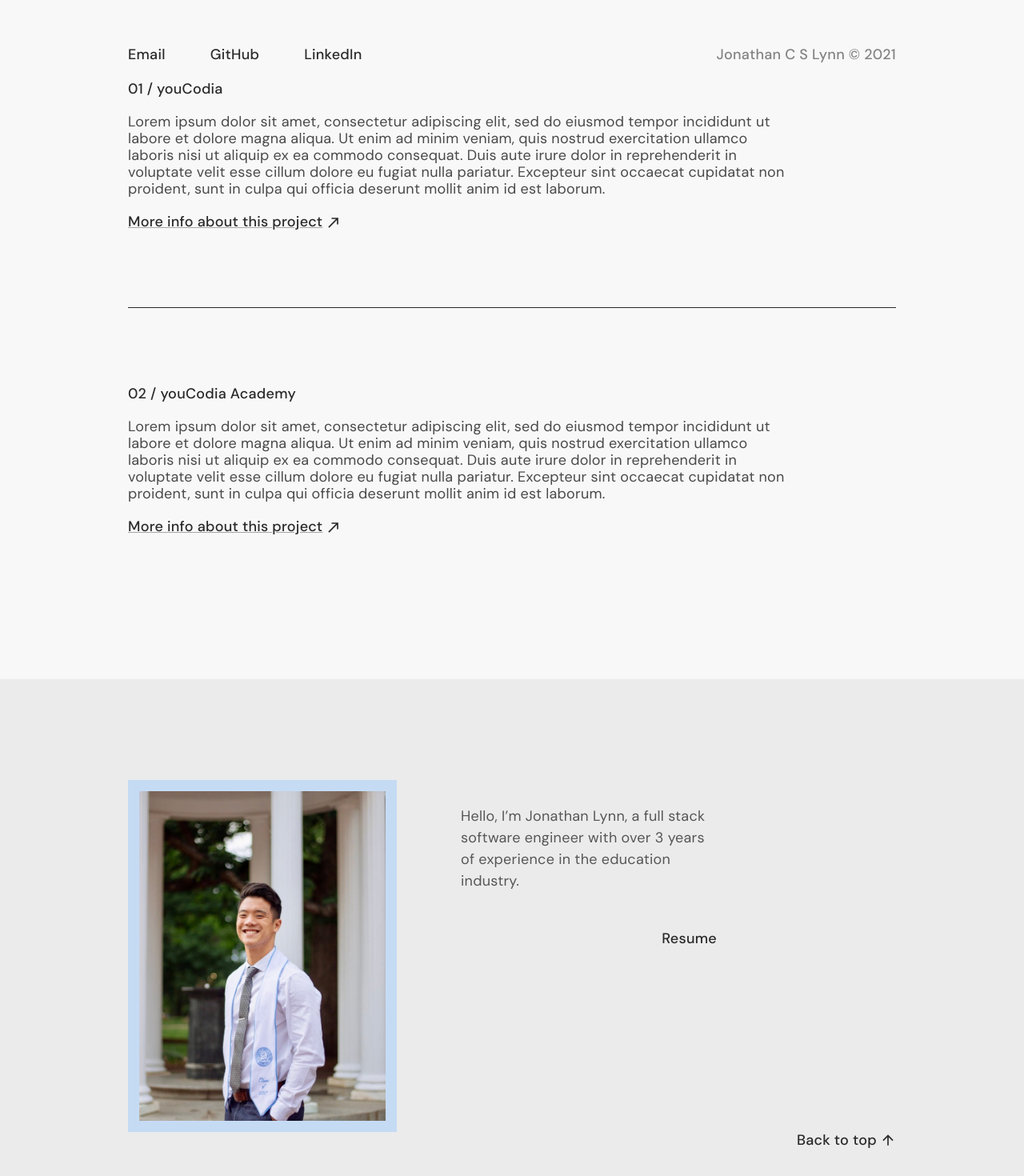
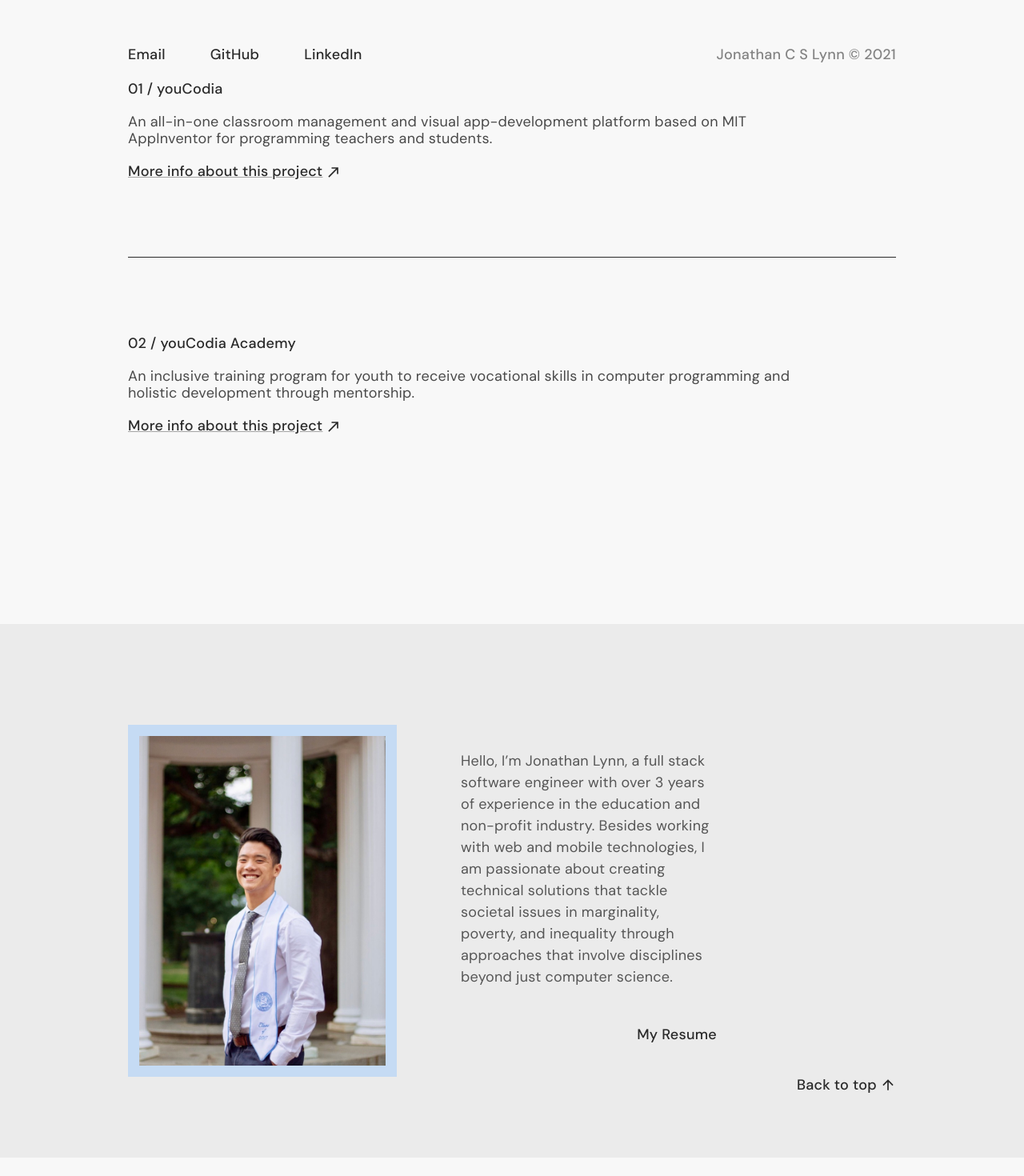
Before and after one commit to jcslynn/personal-website, a Next.js app: page / in a window 1280 px wide. Shown: the part 700-2170 px from the top of the page at 80% size. After the commit the page ends 2147 px from the top, so only its background shows below. Built offline with nearby package versions, Linux system fonts and the light colour scheme.

Commit message:
Adding actual descriptions

```diff
--- a/src/components/About/index.js
+++ b/src/components/About/index.js
@@ -1,11 +1,11 @@
-import { Box, Grid, Typography, Link } from "@mui/material";
+import { Box, Typography, Link } from "@mui/material";
 import ArrowUpward from "@mui/icons-material/ArrowUpward";
 import makeStyles from "@mui/styles/makeStyles";
 import { useIntl } from "react-intl";
 import Image from "next/image";
 import messages from "./messages";
 import handleGoToTop from "../../events/scrollToTop";
-import image from '../../../public/images/me.jpeg'
+// import image from '../../../public/images/me.jpeg'
 
 const useStyles = makeStyles((theme) => ({
   root: {
--- a/src/components/About/messages.js
+++ b/src/components/About/messages.js
@@ -18,10 +18,11 @@ export default defineMessages({
   },
   content: {
     id: `${scope}.content`,
-    defaultMessage: "Hello, I’m Jonathan Lynn, a full stack software engineer with over 3 years of experience in the education industry.",
+    defaultMessage:
+      "Hello, I’m Jonathan Lynn, a full stack software engineer with over 3 years of experience in the education and non-profit industry. Besides working with web and mobile technologies, I am passionate about creating technical solutions that tackle societal issues in marginality, poverty, and inequality through approaches that involve disciplines beyond just computer science.",
   },
   resume: {
     id: `${scope}.resume`,
-    defaultMessage: "Resume",
-  }
+    defaultMessage: "My Resume",
+  },
 });
--- a/src/components/Work/index.js
+++ b/src/components/Work/index.js
@@ -39,6 +39,7 @@ export default function Work() {
         videoId="ieRDryJabtI"
         title={formatMessage(messages.youcodia)}
         content={formatMessage(messages.youcodiaContent)}
+        moreLink="https://www.youcodia.com/"
       />
       <WorkItem
         key="academy"
@@ -47,6 +48,7 @@ export default function Work() {
         videoId="UK65odJSo6M"
         title={formatMessage(messages.academy)}
         content={formatMessage(messages.academyContent)}
+        moreLink="https://www.projectc-ygn.org/youcodia-school"
       />
     </Box>
   );
--- a/src/components/Work/item.js
+++ b/src/components/Work/item.js
@@ -4,7 +4,14 @@ import ArrowDiag from "@mui/icons-material/CallMade";
 import YouTube from "react-youtube";
 import messages from "./messages";
 
-export default function WorkItem({ sx, videoId, title, id, content }) {
+export default function WorkItem({
+  sx,
+  videoId,
+  title,
+  id,
+  content,
+  moreLink,
+}) {
   const { formatMessage } = useIntl();
 
   const onReady = (e) => e.target.pauseVideo();
@@ -33,6 +40,9 @@ export default function WorkItem({ sx, videoId, title, id, content }) {
         </Typography>
         <Link
           variant="h3"
+          href={moreLink}
+          target="_blank"
+          rel="noreferrer noopener"
           sx={{
             cursor: "pointer",
             flex: 1,
--- a/src/components/Work/messages.js
+++ b/src/components/Work/messages.js
@@ -22,10 +22,9 @@ export default defineMessages({
   },
   youcodiaContent: {
     id: `${scope}.youcodiaContent`,
-    defaultMessage: "Lorem ipsum dolor sit amet, consectetur adipiscing elit, sed do eiusmod tempor incididunt ut labore et dolore magna aliqua. Ut enim ad minim veniam, quis nostrud exercitation ullamco laboris nisi ut aliquip ex ea commodo consequat. Duis aute irure dolor in reprehenderit in voluptate velit esse cillum dolore eu fugiat nulla pariatur. Excepteur sint occaecat cupidatat non proident, sunt in culpa qui officia deserunt mollit anim id est laborum."
+    defaultMessage: "An all-in-one classroom management and visual app-development platform based on MIT AppInventor for programming teachers and students.",
   },
   academyContent: {
     id: `${scope}.academyContent`,
-    defaultMessage: "Lorem ipsum dolor sit amet, consectetur adipiscing elit, sed do eiusmod tempor incididunt ut labore et dolore magna aliqua. Ut enim ad minim veniam, quis nostrud exercitation ullamco laboris nisi ut aliquip ex ea commodo consequat. Duis aute irure dolor in reprehenderit in voluptate velit esse cillum dolore eu fugiat nulla pariatur. Excepteur sint occaecat cupidatat non proident, sunt in culpa qui officia deserunt mollit anim id est laborum."
-  }
+    defaultMessage: "An inclusive training program for youth to receive vocational skills in computer programming and holistic development through mentorship."  },
 });
```
